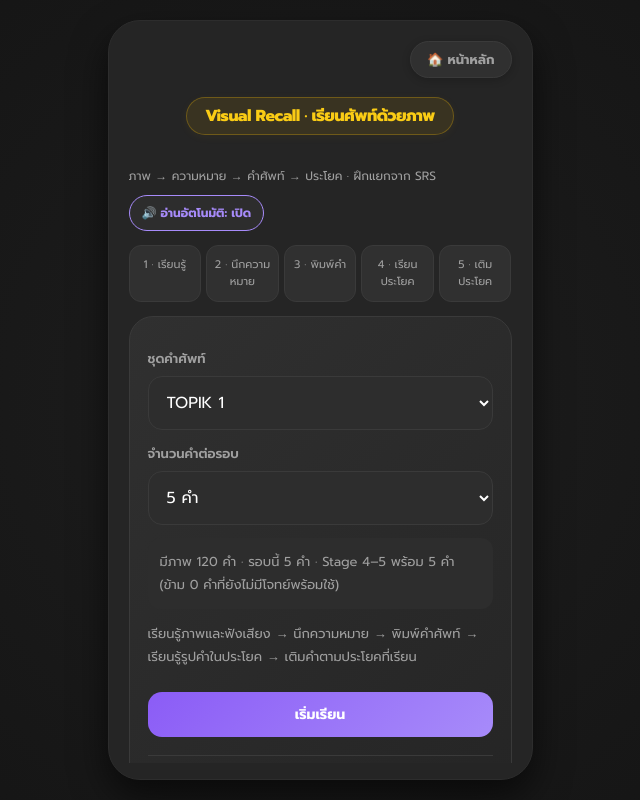
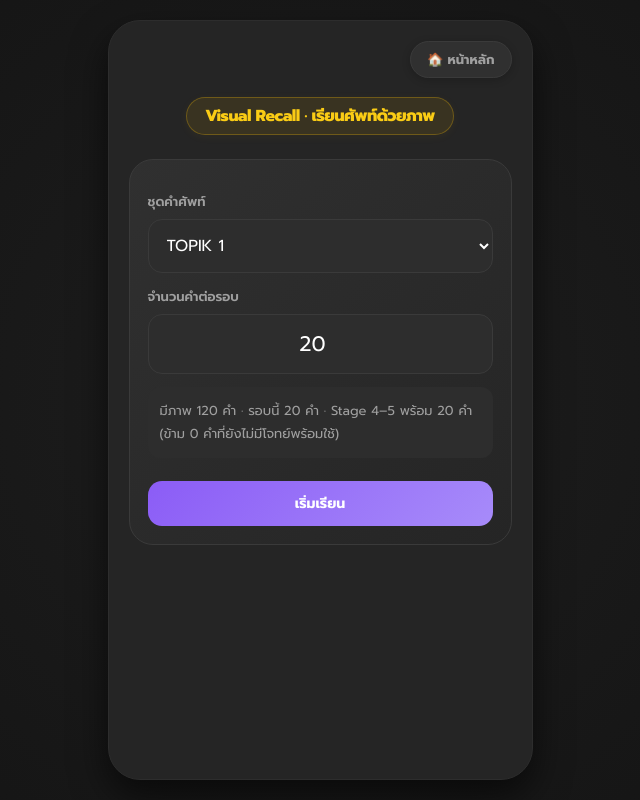
Before and after one commit to gametast60/KR-EN_vocab, a plain HTML site: page index.html in a window 1280 px wide. Both pictures are taken after a click on the button "🖼️ เรียนศัพท์ด้วยภาพ · 5 Stage". Shown: the whole page, without its empty margins (320-960 px from the left). Drawn offline with Linux system fonts and the light colour scheme.

Commit message:
feat: simplify Visual Recall setup for v5.4.16
Co-authored-by: Copilot <223556219+Copilot@users.noreply.github.com>

```diff
--- a/index.html
+++ b/index.html
@@ -124,13 +124,7 @@
     </section>
 
     <section id="visualRecall" class="screen hidden" aria-label="เรียนศัพท์ด้วยภาพ">
-      <p class="vr-note">ภาพ → ความหมาย → คำศัพท์ → ประโยค · ฝึกแยกจาก SRS</p>
-      <button id="vrAutoSpeak" class="vr-audio-toggle" type="button" aria-pressed="true">🔊 อ่านอัตโนมัติ: เปิด</button>
       <p id="vrAudioNotice" class="vr-note" role="status"></p>
-      <ol class="vr-steps" aria-label="เส้นทางการเรียน">
-        <li id="vrStep1">1 · เรียนรู้</li><li id="vrStep2">2 · นึกความหมาย</li>
-        <li id="vrStep3">3 · พิมพ์คำ</li><li id="vrStep4">4 · เรียนประโยค</li><li id="vrStep5">5 · เติมประโยค</li>
-      </ol>
       <div id="vrOverall" class="hidden">
         <p id="vrOverallText" role="status"></p>
         <progress id="vrOverallMeter" max="1" value="0" aria-label="ความคืบหน้าทั้งรอบ"></progress>
@@ -143,14 +137,9 @@
           <option value="english_b1">English B1</option><option value="english_b2">English B2</option>
         </select>
         <label for="vrLimit">จำนวนคำต่อรอบ</label>
-        <select id="vrLimit"><option value="5">5 คำ</option><option value="10">10 คำ</option><option value="20">20 คำ</option></select>
+        <input id="vrLimit" type="number" min="1" max="20" value="20" inputmode="numeric">
         <p id="vrAvailable" role="status"></p>
-        <p>เรียนรู้ภาพและฟังเสียง → นึกความหมาย → พิมพ์คำศัพท์ → เรียนรู้รูปคำในประโยค → เติมคำตามประโยคที่เรียน</p>
         <button id="vrStart" type="button">เริ่มเรียน</button>
-        <details class="vr-extra"><summary>ฝึกเติมประโยคแยกเฉพาะ Stage 5</summary>
-          <p>ใช้เมื่อต้องการทบทวนประโยคอย่างเดียว โดยไม่เริ่มรอบเรียนด้วยภาพ</p>
-          <button type="button" onclick="SentencePractice.open()">เปิดแบบฝึกประโยค</button>
-        </details>
       </div>
       <div id="vrTransition" class="hidden" tabindex="-1">
         <h3 id="vrTransitionTitle"></h3><p id="vrTransitionResult"></p>
@@ -193,7 +182,6 @@
         <button id="vrRetry" type="button" class="hidden">ฝึกซ้ำคำที่ยังติดขัด</button>
         <button id="vrAgain" type="button">เลือกชุดเรียนใหม่</button>
       </div>
-      <button type="button" class="vr-secondary" onclick="showMainMenu()">กลับหน้าหลัก</button>
     </section>
 
     <!-- KOREAN LEVEL MENU -->
--- a/sw.js
+++ b/sw.js
@@ -5,7 +5,7 @@ importScripts('flashcard1.js', 'flashcard2.js', 'flashcard_en_a1.js', 'flashcard
 // Give each vocabulary revision its own cache, so a failed install cannot mix versions.
 const vocabularyRevision = JSON.stringify(Object.values(self.VocabularyCatalog.levels).map(key => self[key]))
   .split('').reduce((hash, char) => Math.imul(hash ^ char.charCodeAt(0), 16777619) >>> 0, 2166136261).toString(16);
-const CACHE = "vocab-v5.4.15-" + vocabularyRevision;
+const CACHE = "vocab-v5.4.16-" + vocabularyRevision;
 const FILES = [
   "index.html","style.css","refresh-loading.css",
   "app.js","game.js","navigation.js",
--- a/visual/visual-recall.js
+++ b/visual/visual-recall.js
@@ -22,6 +22,11 @@
     }
     return shuffled;
   }
+  function getLimit(availableCount) {
+    const raw = Number(el('vrLimit').value);
+    if (!Number.isFinite(raw) || raw <= 0) return 0;
+    return Math.min(Math.floor(raw), availableCount);
+  }
   function stopAudio() { window.speechSynthesis?.cancel(); }
   function readCurrent() {
     if (!current() || !['learn', 'answer', 'recognition', 'review'].includes(phase) ||
@@ -45,16 +50,6 @@
     show('vrOverall', phase !== 'setup');
     el('vrOverallText').textContent = `ทำแล้ว ${results.length} / ${total} ข้อ · ${total ? Math.round(results.length / total * 100) : 0}% ของรอบ`;
     el('vrOverallMeter').max = total || 1; el('vrOverallMeter').value = results.length;
-    for (let s = 1; s <= 5; s++) {
-      const count = s >= 4 ? cards.filter(card => card.exercise.status === 'ready').length : cards.length;
-      const done = count > 0 && results.filter(row => row.stage === s).length === count;
-      const step = el(`vrStep${s}`);
-      const active = phase !== 'setup' && phase !== 'summary' && stage === s && !done;
-      step.classList.toggle('is-current', active);
-      step.classList.toggle('is-done', done);
-      step.classList.toggle('is-unavailable', phase !== 'setup' && s >= 4 && !count);
-      if (active) step.setAttribute('aria-current', 'step'); else step.removeAttribute('aria-current');
-    }
   }
 
   function stageResult(s) {
@@ -89,7 +84,8 @@
     available = shuffleArray(
       VisualEngine.getCards(level, getTopikVocab(level), window.visualImageMap, window.sentenceExercises)
     );
-    const limit = Math.min(Number(el('vrLimit').value), available.length);
+    el('vrLimit').max = String(available.length || 1);
+    const limit = getLimit(available.length);
     const ready = available.slice(0, limit).filter(card => card.exercise.status === 'ready').length;
     el('vrAvailable').textContent = available.length
       ? `มีภาพ ${available.length} คำ · รอบนี้ ${limit} คำ · Stage 4–5 พร้อม ${ready} คำ (ข้าม ${limit - ready} คำที่ยังไม่มีโจทย์พร้อมใช้)`
@@ -225,9 +221,12 @@
 
   el('vrLevel').addEventListener('change', prepare);
   el('vrLimit').addEventListener('change', prepare);
+  el('vrLimit').addEventListener('input', prepare);
   el('vrStart').addEventListener('click', () => {
     if (phase !== 'setup' || !available.length) return;
-    cards = available.slice(0, Number(el('vrLimit').value)); results = []; startStage(1);
+    const limit = getLimit(available.length);
+    if (!limit) return;
+    cards = available.slice(0, limit); results = []; startStage(1);
   });
   el('vrNext').addEventListener('click', () => {
     if (phase !== 'learn' && phase !== 'review') return;
@@ -266,12 +265,6 @@
     if (event.key === 'Enter' && (event.isComposing || event.keyCode === 229)) event.preventDefault();
   });
   el('vrSpeak').addEventListener('click', readCurrent);
-  el('vrAutoSpeak').addEventListener('click', () => {
-    autoSpeak = !autoSpeak;
-    el('vrAutoSpeak').setAttribute('aria-pressed', String(autoSpeak));
-    el('vrAutoSpeak').textContent = autoSpeak ? '🔊 อ่านอัตโนมัติ: เปิด' : '🔇 อ่านอัตโนมัติ: ปิด';
-    if (!autoSpeak) stopAudio();
-  });
   el('vrImage').addEventListener('error', () => { show('vrImage', false); show('vrImageError', true); });
   el('vrImage').addEventListener('load', () => { show('vrImage', true); show('vrImageError', false); });
   el('vrFinish').addEventListener('click', finish);
```
Also changed, not shown: manifest.json, 1 other file.
